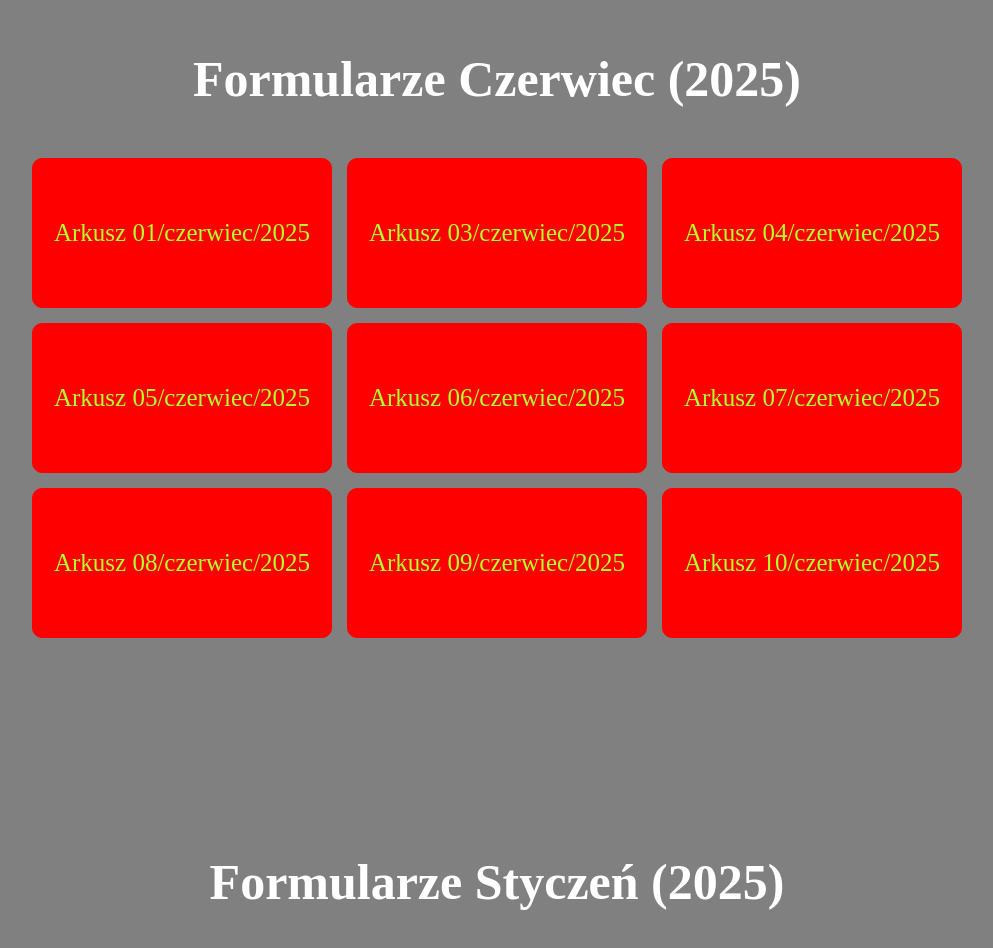
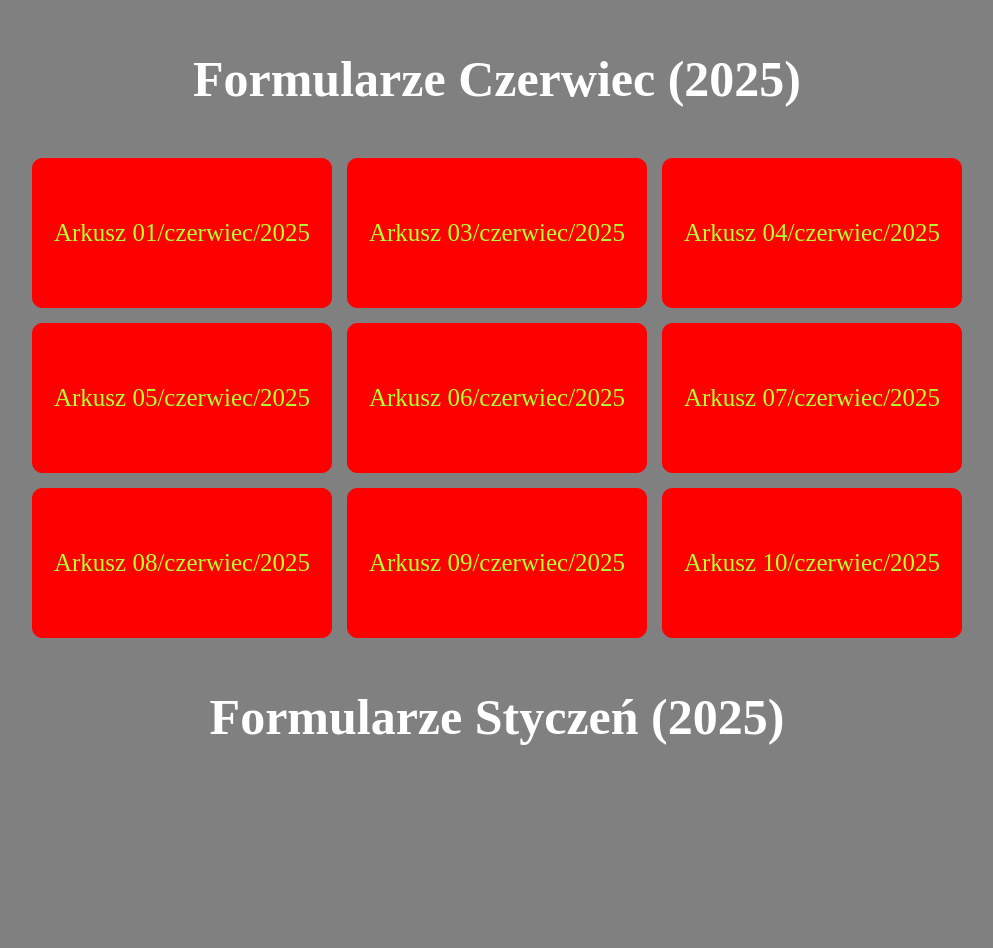
Before and after one commit to AkaNGW1/formularze_arkusze, a plain HTML site: page index.html in a window 1280 px wide. Shown: the whole page, without its empty margins (143-1136 px from the left). After the commit the page ends 800 px from the top, so only its background shows below. Drawn offline with Linux system fonts and the light colour scheme.

Commit message:
Update styl.css

```diff
--- a/styl.css
+++ b/styl.css
@@ -6,7 +6,7 @@ body {
 
 #links {
     display: grid;
-    grid-template-rows: 150px 150px 150px 150px;
+    grid-template-rows: 150px 150px 150px;
 	grid-template-columns: 300px 300px 300px;
     gap: 15px;
     justify-content: center;
```
